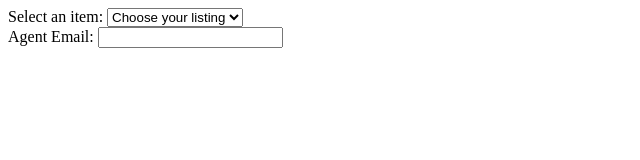
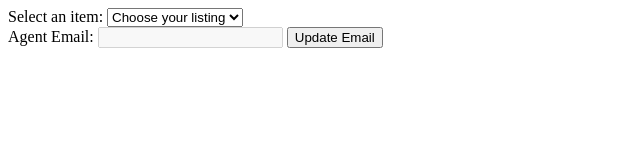
Before and after one commit to Khalevindmitriy/uishop, a plain HTML site: page api-page.html in a window 1280 px wide. Shown: the whole page, without its empty margins (0-640 px from the left). Drawn offline with Linux system fonts and the light colour scheme; no server answers.

Commit message:
Update api-page.html

```diff
--- a/api-page.html
+++ b/api-page.html
@@ -14,7 +14,8 @@
   </div>
   <div>
     <label for="agent-email">Agent Email:</label>
-    <input type="text" id="agent-email">
+    <input type="text" id="agent-email" disabled>
+    <button onclick="updateAgentEmail()">Update Email</button>
   </div>
 
   <div id="item-details">
@@ -75,6 +76,14 @@
         agentEmailInput.setAttribute('disabled', true); // Disable the field
       }
     });
+
+    function updateAgentEmail() {
+      const newAgentEmail = agentEmailInput.value;
+
+      // TODO: Update the agent email using the Webflow API
+
+      console.log('Agent email updated:', newAgentEmail);
+    }
   </script>
 </body>
 </html>
```
